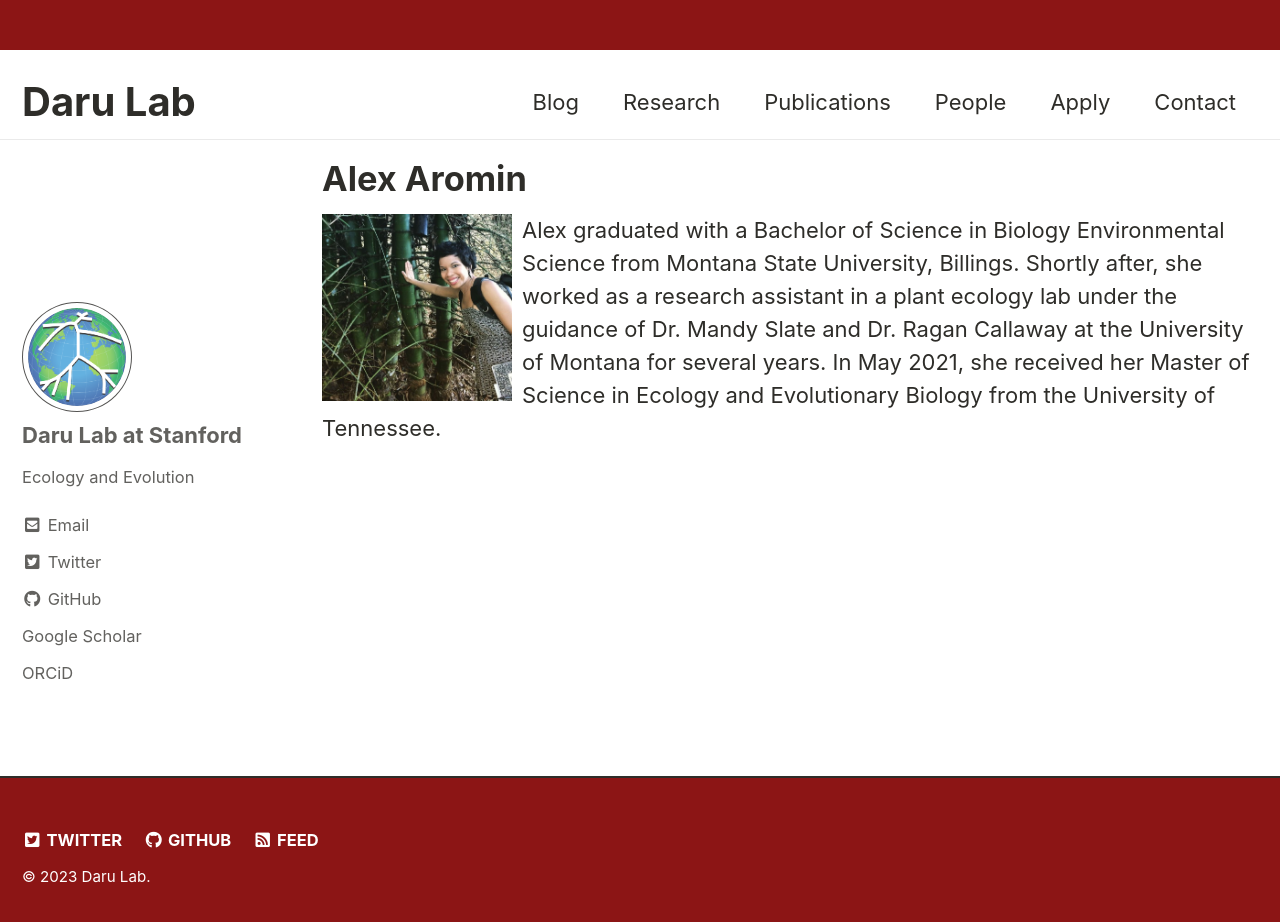
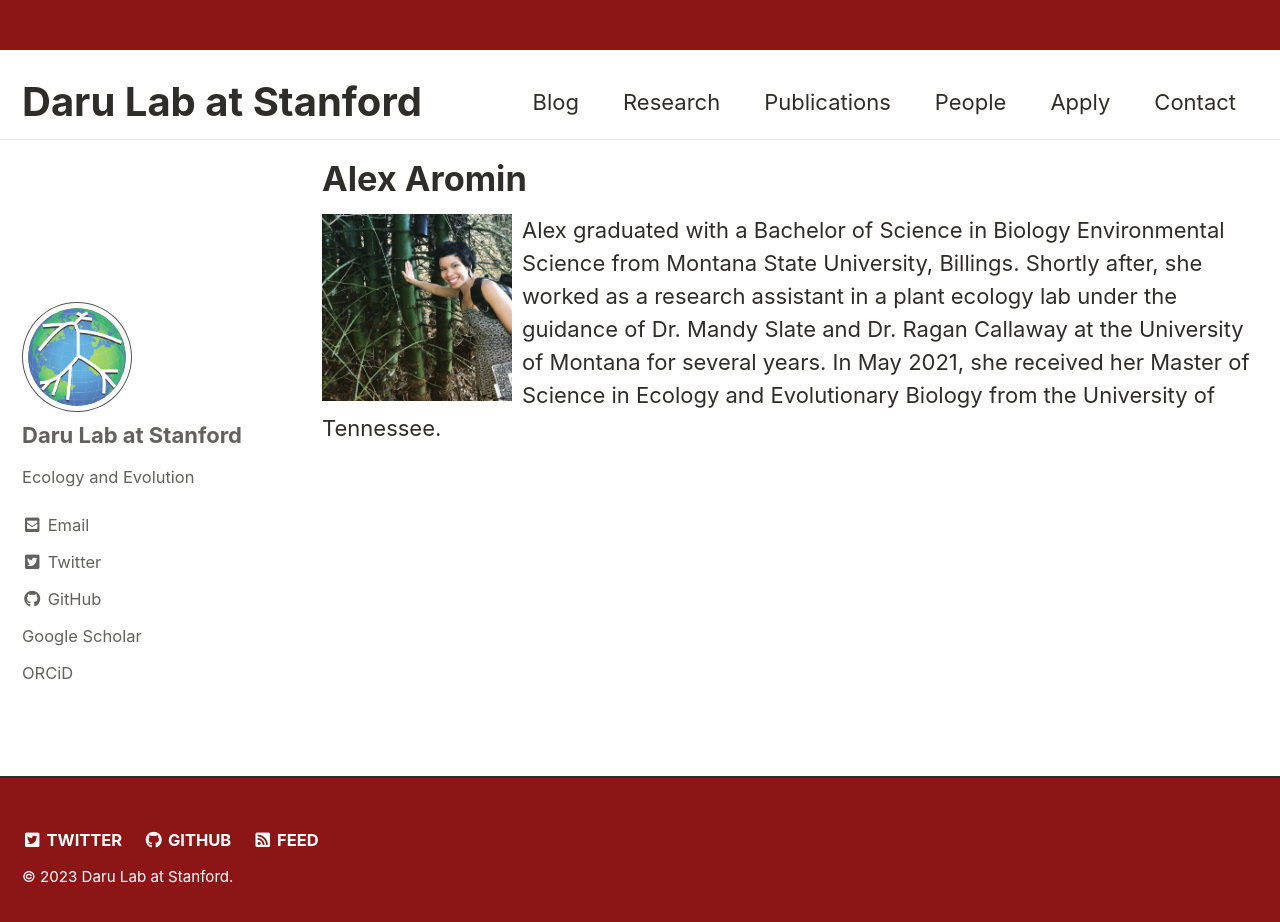
Before and after one commit to darunabas/darulab.github.io, a Jekyll site: the page built from _pages/about_alex.md, in a window 1280 px wide and 933 px high. Shown: the top 922 px of the window. Built offline with Jekyll 4.4.1, drawn with Linux system fonts in a browser that asks for light colours; cached includes are drawn as plain includes.

Commit message:
updated site

```diff
--- a/_config.yml
+++ b/_config.yml
@@ -13,7 +13,7 @@
 # you will see them accessed via {{ site.title }}, {{ site.email }}, and so on.
 # You can create any custom variable you would like, and they will be accessible
 # in the templates via {{ site.myvariable }}.
-title: "Daru Lab"
+title: "Daru Lab at Stanford"
 repository: darunabas/darunabas.github.io
 email:
 description:
```
